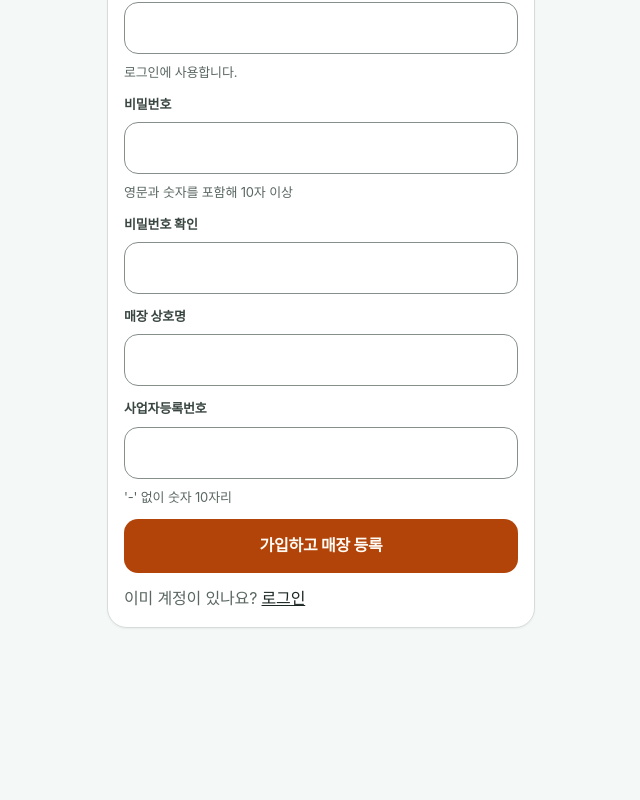
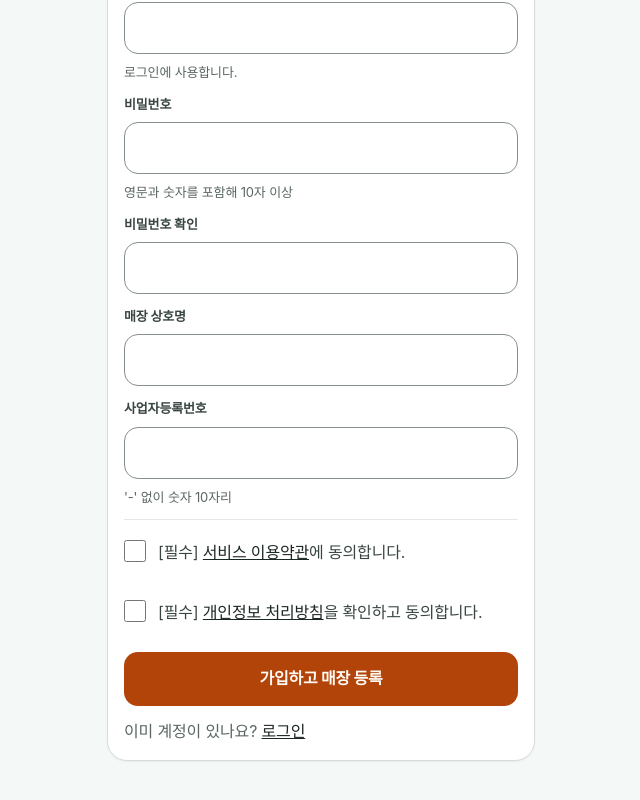
Before and after one commit to Eehoyoung/yut-review, a Next.js app in the folder frontend/: page /admin/signup in a window 1280 px wide. Shown: the part 384-1184 px from the top of the page, without its empty margins (319-959 px from the left). Before the commit the page ends 1060 px from the top, so only its background shows below. Built offline with nearby package versions, Linux system fonts and the light colour scheme; a web font is replaced by a local one.

Commit message:
feat(legal): require terms and privacy consent on admin signup

```diff
--- a/frontend/src/app/admin/signup/page.tsx
+++ b/frontend/src/app/admin/signup/page.tsx
@@ -58,13 +58,19 @@ const hasFinalConsonant = (word: string) => {
  * id가 필요한 이유: 칸이 일곱 개라 안내 문구만 띄우면 정작 그 칸이 화면 밖에 있다.
  * 무엇이 문제인지 말하는 것과 거기로 데려다주는 것은 다른 일이다.
  */
-function problem(form: Record<string, string>): { id: string; message: string } | null {
+function problem(
+  form: Record<string, string>,
+  termsAgreed: boolean,
+  privacyAgreed: boolean,
+): { id: string; message: string } | null {
   for (const f of FIELDS) {
     const value = (form[f.key] ?? "").trim();
     if (!value) return { id: f.key, message: `${f.label}${hasFinalConsonant(f.label) ? "을" : "를"} 입력해 주세요.` };
     if (f.digits && value.length !== f.digits)
       return { id: f.key, message: `${f.label}${hasFinalConsonant(f.label) ? "은" : "는"} 숫자 ${f.digits}자리로 입력해 주세요.` };
   }
+  if (!termsAgreed) return { id: "terms-agree", message: "서비스 이용약관에 동의해 주세요." };
+  if (!privacyAgreed) return { id: "privacy-agree", message: "개인정보 처리방침에 동의해 주세요." };
   return null;
 }
 
@@ -74,6 +80,8 @@ export default function SignUp() {
   // 제출을 눌러 본 뒤에만 이유를 말한다. 폼을 열자마자, 또는 두 번째 칸을 치는 중에
   // 아직 오지도 않은 칸을 지적하면 잔소리가 된다.
   const [tried, setTried] = useState(false);
+  const [termsAgreed, setTermsAgreed] = useState(false);
+  const [privacyAgreed, setPrivacyAgreed] = useState(false);
   const signUp = useMutation({
     mutationFn: () => api<SignUpResult>("/admin/auth/signup", { method: "POST", body: JSON.stringify(form) }),
     onSuccess: setDone,
@@ -99,7 +107,7 @@ export default function SignUp() {
       </main>
     );
 
-  const blocked = problem(form);
+  const blocked = problem(form, termsAgreed, privacyAgreed);
 
   return (
     <main className="screen">
@@ -141,6 +149,33 @@ export default function SignUp() {
             {f.hint && <small className="hint">{f.hint}</small>}
           </div>
         ))}
+        <hr className="hair" />
+        <div className="stack">
+          <label className="check">
+            <input
+              id="terms-agree"
+              type="checkbox"
+              checked={termsAgreed}
+              onChange={(e) => setTermsAgreed(e.target.checked)}
+              required
+            />
+            <span>
+              [필수] <Link href="/legal/terms" target="_blank">서비스 이용약관</Link>에 동의합니다.
+            </span>
+          </label>
+          <label className="check">
+            <input
+              id="privacy-agree"
+              type="checkbox"
+              checked={privacyAgreed}
+              onChange={(e) => setPrivacyAgreed(e.target.checked)}
+              required
+            />
+            <span>
+              [필수] <Link href="/legal/privacy" target="_blank">개인정보 처리방침</Link>을 확인하고 동의합니다.
+            </span>
+          </label>
+        </div>
         {tried && blocked && (
           <p className="notice" role="status">
             {blocked.message}
```
